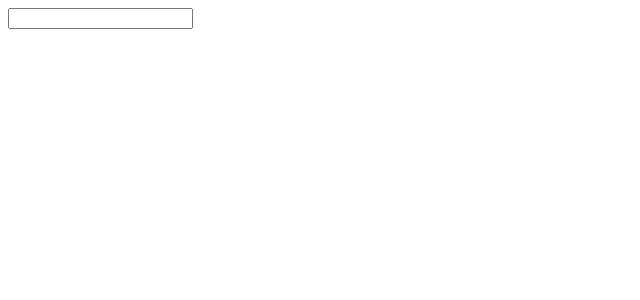
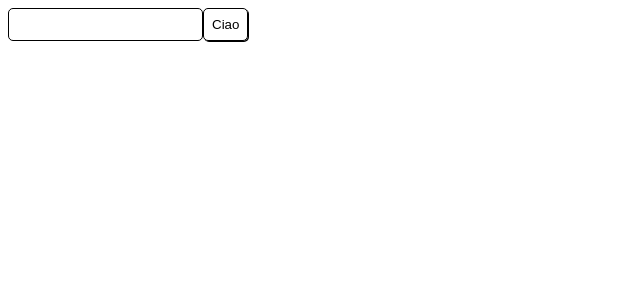
Before and after one commit to DomeT99/easy-kit-component, a Vue app: page / in a window 1280 px wide. Shown: the top 300 px of the page, without its empty margins (0-640 px from the left). Built offline with nearby package versions, Linux system fonts and the light colour scheme.

Commit message:
feat: styling input component

```diff
--- a/src/App.vue
+++ b/src/App.vue
@@ -1,10 +1,8 @@
 <script setup lang="ts">
-import { ref } from "vue";
-import Input from "./components/input/Input.vue";
-
-let text = ref("");
-
+import EInput from "./components/input/Input.vue";
+import EButton from "./components/button/Button.vue";
 </script>
 <template>
-  <Input v-model="text" />
+  <EInput />
+  <EButton>Ciao</EButton>
 </template>
--- a/src/components/input/Input.vue
+++ b/src/components/input/Input.vue
@@ -17,7 +17,7 @@ function updateModelValue(event: Event) {
   <input
     @input="updateModelValue($event)"
     :type="props.type ?? 'text'"
-    :class="props.customClasses ?? ''"
+    :class="props.customClasses ?? 'e-input'"
     :placeholder="props.placeHolder ?? ''"
   />
 </template>
--- a/src/scss/colors/_colors.scss
+++ b/src/scss/colors/_colors.scss
@@ -1,3 +1,9 @@
+$primary: #00bdec;
+$secondary: #ffeb35;
+$tertiary: #9d28fd;
+$black: #000;
+$white: #fff;
+
 @mixin generate-color($textColor, $bgColor) {
   @if $textColor {
     color: $textColor;
@@ -9,13 +15,13 @@
 }
 
 .is-primary {
-  @include generate-color($textColor: #000, $bgColor: #00bdec);
+  @include generate-color($textColor: $black, $bgColor: $primary);
 }
 
 .is-secondary {
-  @include generate-color($textColor: #000, $bgColor: #ffeb35);
+  @include generate-color($textColor: $black, $bgColor: $secondary);
 }
 
 .is-tertiary {
-  @include generate-color($textColor: #ffffff, $bgColor: #9d28fd);
+  @include generate-color($textColor: $white, $bgColor: $tertiary);
 }
--- a/src/scss/components/_button.scss
+++ b/src/scss/components/_button.scss
@@ -8,5 +8,6 @@
 
   &.e-button:disabled {
     opacity: 0.7;
+    cursor:auto;
   }
 }
--- /dev/null
+++ b/src/scss/components/_input.scss
@@ -0,0 +1,5 @@
+.e-input{
+    padding: 8px;
+    border: 1px solid #000;
+    border-radius: 5px;
+}
--- a/src/scss/global.scss
+++ b/src/scss/global.scss
@@ -1,2 +1,3 @@
 @import "./components/button";
+@import "./components/input";
 @import "./colors/colors";
```
